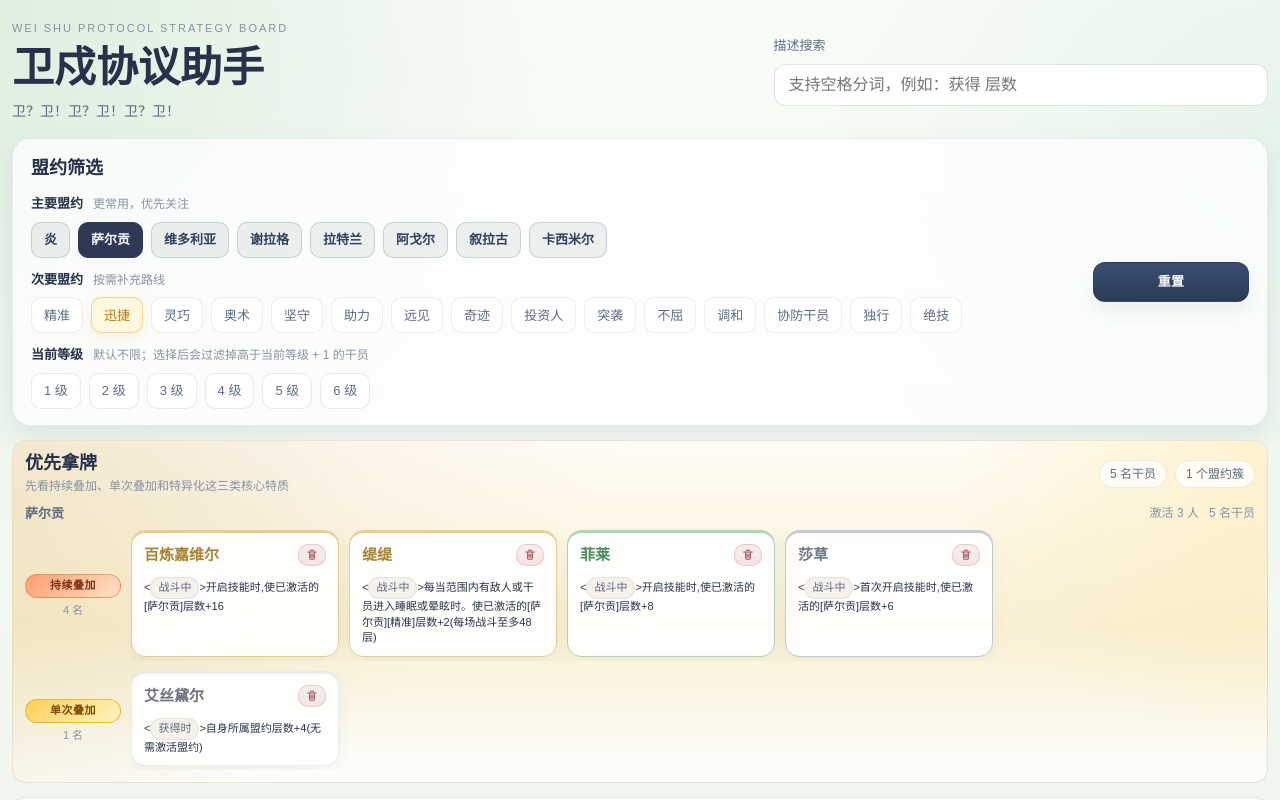
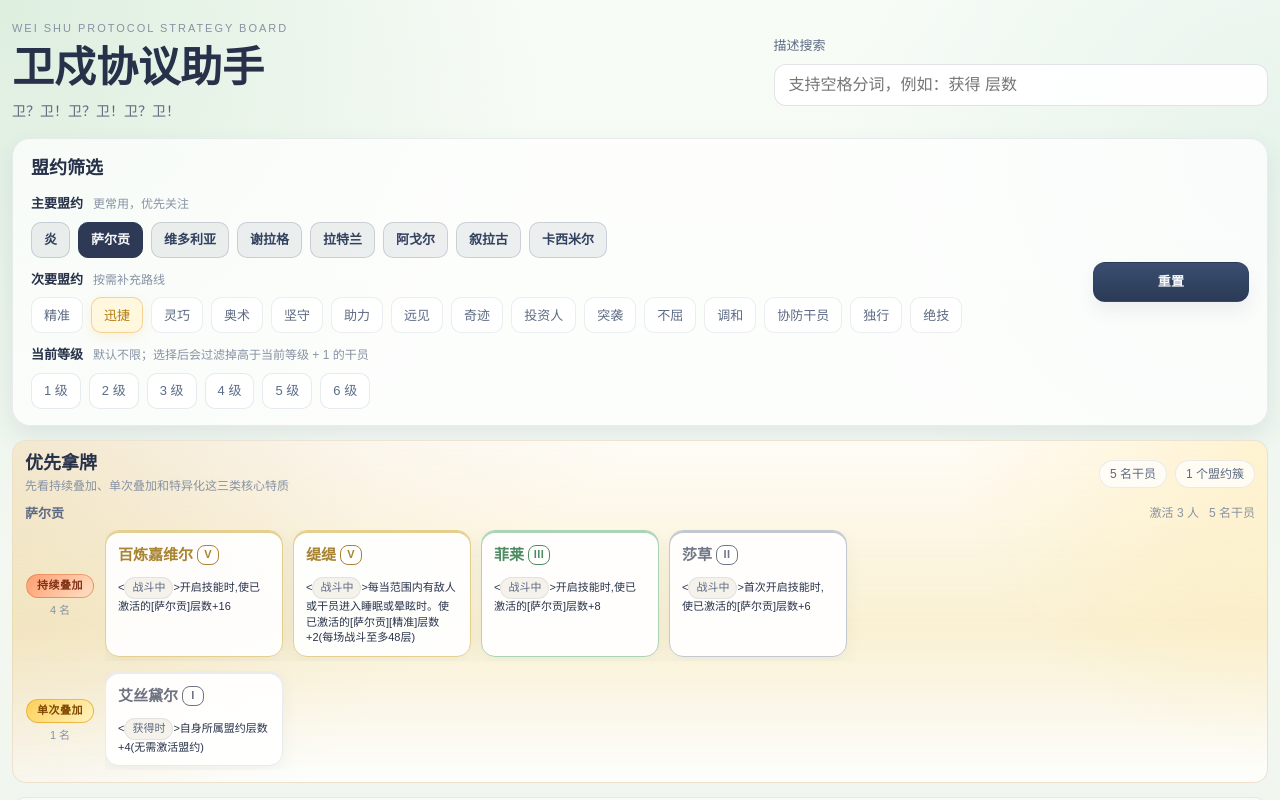
Before and after one commit to llomin/arknights-weishu-tool, a React (Vite) app: page / in a window 1280 px wide. Both pictures are taken after a click on the button "萨尔贡". Shown: the top 800 px of the page. Built offline with nearby package versions, Linux system fonts and the light colour scheme.

Commit message:
style: 调整

```diff
--- a/src/pages/strategy-board/StrategyBoardPage.module.css
+++ b/src/pages/strategy-board/StrategyBoardPage.module.css
@@ -380,20 +380,20 @@
 }
 
 .prioritySectionMultiHit {
-  border-color: rgba(86, 118, 146, 0.26);
+  border-color: rgba(129, 104, 168, 0.28);
   background: linear-gradient(
     180deg,
-    rgba(247, 250, 252, 0.96) 0%,
-    rgba(229, 238, 245, 0.86) 56%,
-    rgba(255, 255, 255, 0.8) 100%
+    rgba(251, 248, 255, 0.96) 0%,
+    rgba(236, 228, 247, 0.88) 56%,
+    rgba(255, 255, 255, 0.82) 100%
   );
 }
 
 .prioritySectionMultiHit::before {
   background:
-    radial-gradient(circle at top left, rgba(170, 193, 231, 0.38), transparent 30%),
-    radial-gradient(circle at 86% 18%, rgba(208, 228, 235, 0.28), transparent 22%),
-    linear-gradient(90deg, rgba(83, 118, 159, 0.1) 0%, transparent 26%);
+    radial-gradient(circle at top left, rgba(191, 166, 230, 0.4), transparent 30%),
+    radial-gradient(circle at 86% 18%, rgba(224, 205, 244, 0.3), transparent 22%),
+    linear-gradient(90deg, rgba(117, 88, 161, 0.1) 0%, transparent 26%);
 }
 
 .prioritySectionPrimary {
@@ -508,7 +508,7 @@
 
 .operatorCategoryRow {
   display: grid;
-  grid-template-columns: 96px minmax(0, 1fr);
+  grid-template-columns: 70px minmax(0, 1fr);
   gap: 10px;
   align-items: center;
 }
@@ -517,6 +517,7 @@
   display: grid;
   gap: 6px;
   align-content: center;
+  justify-items: center;
 }
 
 .operatorCategoryLabel {
@@ -556,8 +557,8 @@
 }
 
 .operatorRowCards > .operatorCard {
-  flex: 0 0 min(208px, calc(100vw - 44px));
-  width: min(208px, calc(100vw - 44px));
+  flex: 0 0 min(178px, calc(100vw - 44px));
+  width: min(178px, calc(100vw - 44px));
 }
 
 .operatorCard {
@@ -566,7 +567,7 @@
   display: grid;
   grid-template-rows: 28px minmax(0, 1fr);
   width: 100%;
-  max-width: 208px;
+  max-width: 178px;
   gap: 8px;
   padding: 10px 12px;
   border: 1px solid var(--tier-border);
@@ -609,15 +610,24 @@
   display: flex;
   flex: 1 1 auto;
   align-items: center;
-  gap: 6px;
   height: 100%;
   min-width: 0;
 }
 
+.operatorNameGroup {
+  display: inline-flex;
+  flex: 0 1 auto;
+  align-items: center;
+  gap: 4px;
+  min-width: 0;
+  max-width: 100%;
+}
+
 .operatorName {
   display: block;
-  flex: 1 1 auto;
+  flex: 0 1 auto;
   min-width: 0;
+  max-width: 100%;
   color: var(--tier-fg);
   font-size: 15px;
   font-weight: 700;
@@ -676,21 +686,36 @@
   height: 14px;
 }
 
-.operatorTier,
 .operatorTag {
   display: inline-flex;
   align-items: center;
+}
+
+.operatorTier {
+  display: inline-flex;
+  flex: 0 0 auto;
+  align-items: center;
+  justify-content: center;
+  min-width: 22px;
+  height: 20px;
+  padding: 0 4px;
+  border: 1px solid currentColor;
+  border-radius: 8px;
+  background: rgba(255, 255, 255, 0.54);
+  color: var(--tier-fg);
+  font-size: 11px;
+  font-weight: 800;
+  line-height: 1;
+  letter-spacing: 0.04em;
+  text-align: center;
+}
+
+.operatorTag {
   min-height: 22px;
   padding: 0 7px;
   border-radius: 999px;
   line-height: 1.25;
   font-size: 11px;
-}
-
-.operatorTier {
-  border: 1px solid var(--tier-border);
-  color: var(--tier-fg);
-  background: rgba(255, 255, 255, 0.88);
 }
 
 .operatorTag {
@@ -791,6 +816,8 @@
   line-height: 1.2;
   white-space: nowrap;
   animation: traitCategorySweep var(--trait-sheen-duration) linear infinite;
+  width: fit-content;
+  max-width: 100%;
 }
 
 .traitCategoryContinuous {
--- a/src/pages/strategy-board/StrategyBoardPage.tsx
+++ b/src/pages/strategy-board/StrategyBoardPage.tsx
@@ -45,6 +45,14 @@ const operatorCategoryOrder: OperatorEntity['priorityBucket'][] = [
   '作战能力',
   '其他',
 ];
+const operatorTierRomanMap: Record<OperatorEntity['tier'], string> = {
+  1: 'I',
+  2: 'II',
+  3: 'III',
+  4: 'IV',
+  5: 'V',
+  6: 'VI',
+};
 
 export function StrategyBoardPage() {
   const selectedCovenantIds = useStrategyStore(
@@ -219,10 +227,19 @@ export function StrategyBoardPage() {
       >
         <div className={styles.operatorTopRow}>
           <div className={styles.operatorIdentity}>
-            <span className={styles.operatorName}>{operator.name}</span>
+            <div className={styles.operatorNameGroup}>
+              <span className={styles.operatorName}>{operator.name}</span>
+              <span
+                className={styles.operatorTier}
+                aria-label={operator.tierLabel}
+                title={operator.tierLabel}
+              >
+                {operatorTierRomanMap[operator.tier]}
+              </span>
+            </div>
           </div>
 
-          <button
+          {/* <button
             className={styles.removeButton}
             type="button"
             aria-label={`移除 ${operator.name}`}
@@ -243,7 +260,7 @@ export function StrategyBoardPage() {
                 strokeLinejoin="round"
               />
             </svg>
-          </button>
+          </button> */}
         </div>
 
         <div className={styles.operatorDescription}>
```
